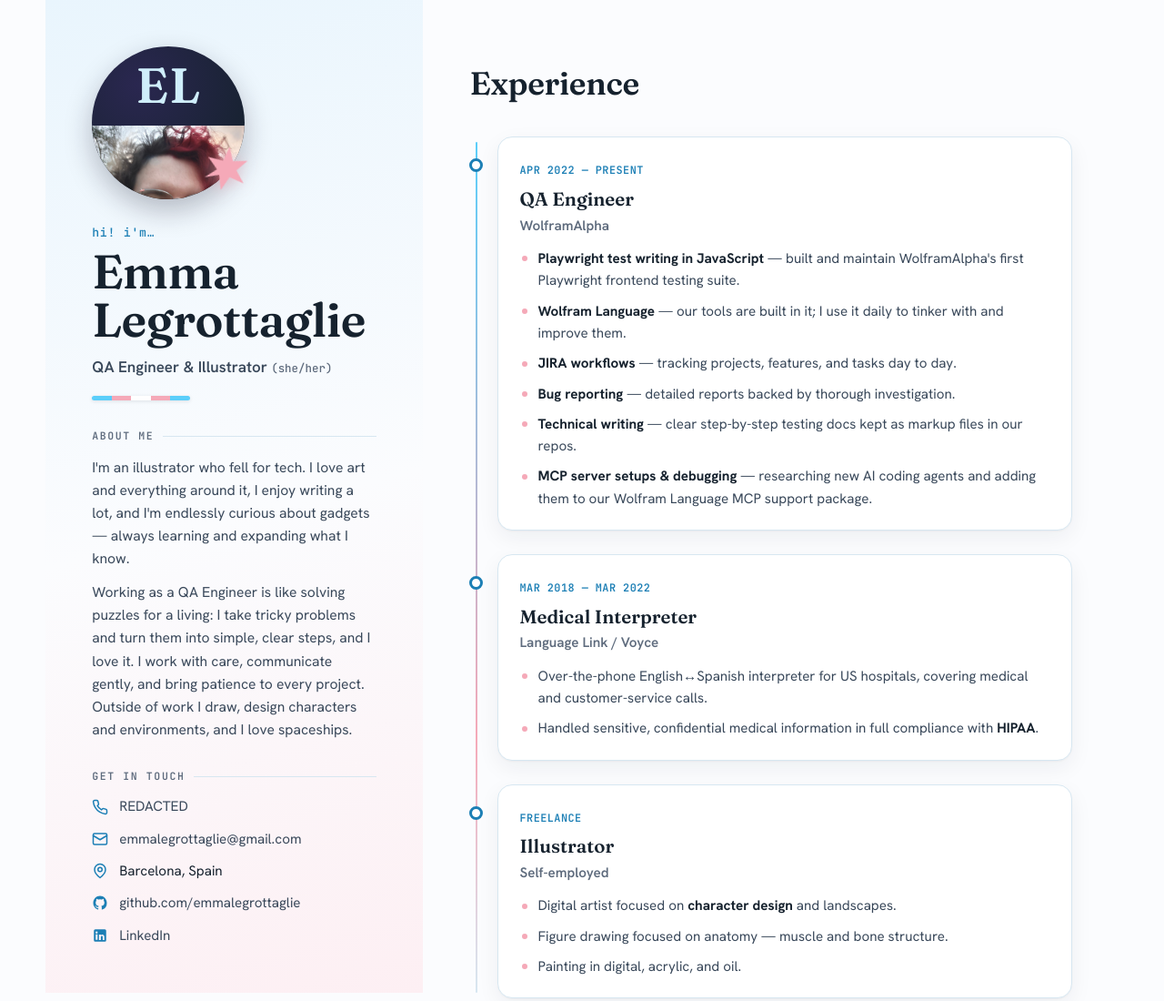
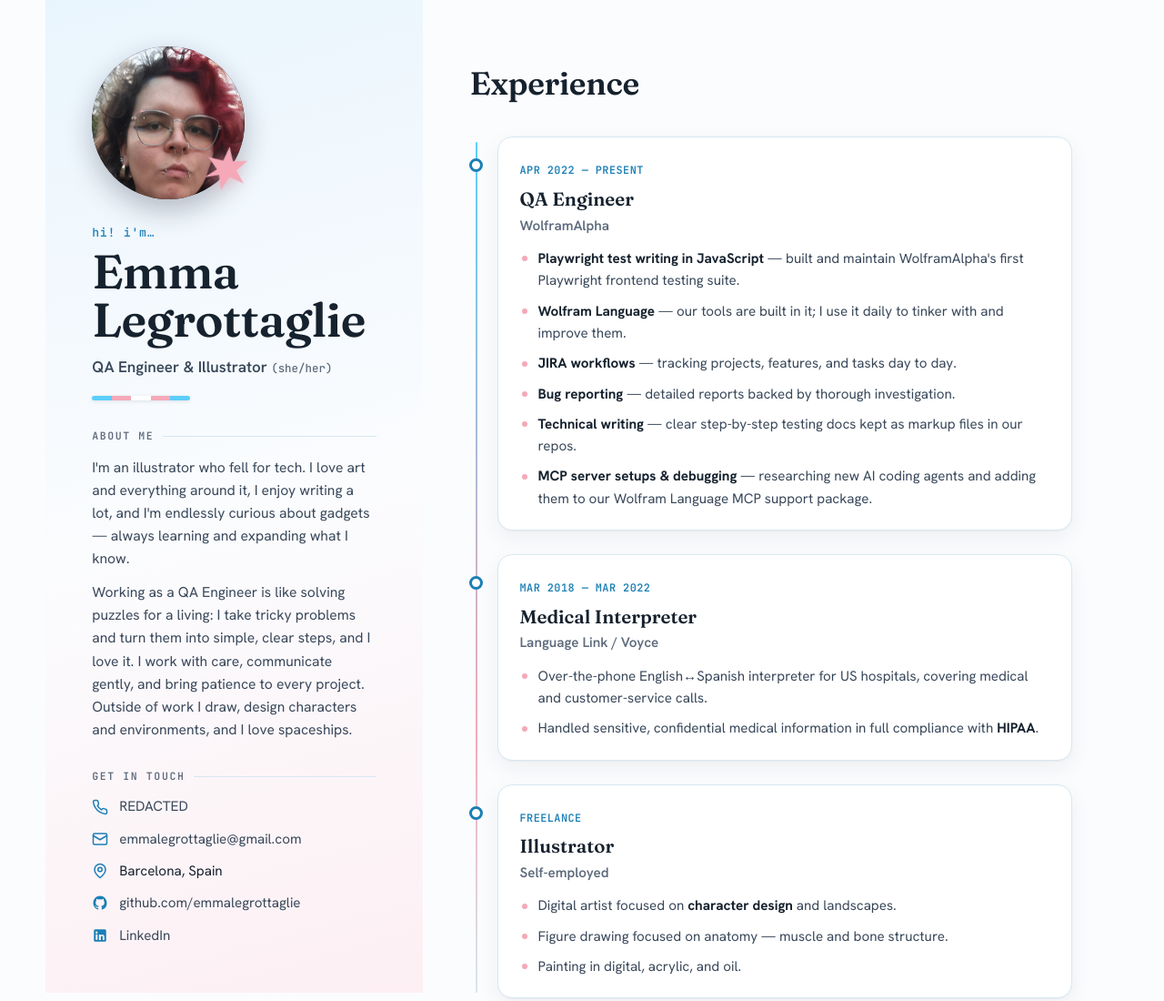
Before and after one commit to emmalegrottaglie/interactivecv, a plain HTML site: page index.html in a window 1280 px wide. Shown: the top 1100 px of the page at 91% size. Drawn offline with Linux system fonts and the light colour scheme.

Commit message:
Fix portrait div structure in index.html

```diff
--- a/index.html
+++ b/index.html
@@ -430,7 +430,7 @@ a{ color:var(--blue-ink); text-decoration:none; }
       <div class="portrait-wrap">
         <!-- Your photo now lives at assets/emma-photo.jpg. If that file is
              ever missing, the circle falls back to the "EL" monogram. -->
-        <div class="portrait">EL<img src="assets/emma-photo.jpg" alt="Emma Legrottaglie" onerror="this.style.display='none'"></div>
+        <div class="portrait"><img src="assets/emma-photo.jpg" alt="Emma Legrottaglie" onerror="this.style.display='none'"></div>
 
         <!-- pink star badge, echoing the template -->
         <svg class="badge" viewBox="0 0 100 100" fill="currentColor" aria-hidden="true">
```
